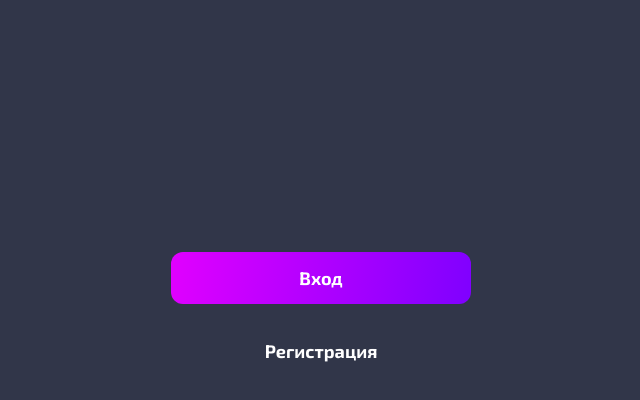
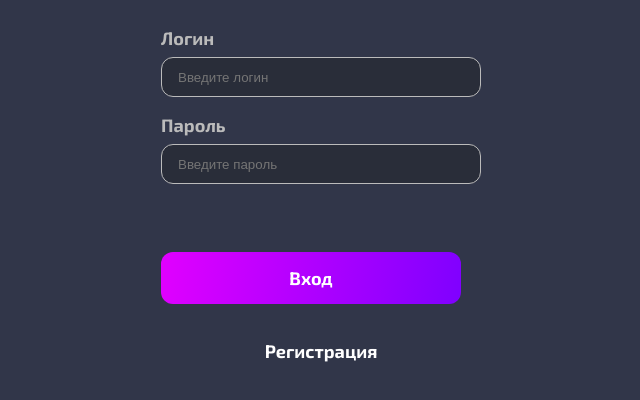
Before and after one commit to NSmolyakov/Impulse, a React app: page / in a window 1280 px wide. Shown: the part 370-770 px from the top of the page, without its empty margins (319-959 px from the left). Built offline with nearby package versions, Linux system fonts and the light colour scheme.

Commit message:
create new login page

```diff
--- a/src/app/App.css
+++ b/src/app/App.css
@@ -16,6 +16,10 @@ h2 {
   line-height: 22px;
 
   color: #BBBBBB;
+}
+
+label h2 {
+  line-height: 8px;
 }
 
 h3 {
--- a/src/app/components/LogIn/LogIn.css
+++ b/src/app/components/LogIn/LogIn.css
@@ -8,6 +8,15 @@
     align-self: flex-start;
     justify-self: center;
     margin-top: 180px;
+}
+
+.LogIn label,
+.LogIn input{
+    display: block;
+}
+
+.LogIn label{
+    margin-bottom: 24px;
 }
 
 .LogIn .Actions {
--- a/src/app/components/LogIn/LogIn.jsx
+++ b/src/app/components/LogIn/LogIn.jsx
@@ -11,6 +11,10 @@ function LogIn() {
         <img src={logo} alt='Mount' className='startLogo' />
         <h1 className='presentText'>Mount</h1>
       </div>
+      <div className='LoginData'>
+          <label><h2>Логин</h2><input type="text" placeholder="Введите логин"></input></label>
+          <label><h2>Пароль</h2><input type="password" placeholder="Введите пароль"></input></label>
+      </div>
 
       <div className='Actions'>
        <NavLink to='/messages'> <button>Вход</button> </NavLink>
--- a/src/app/components/Registration/Registration.css
+++ b/src/app/components/Registration/Registration.css
@@ -36,5 +36,5 @@
 }
 
 .Registration label{
-    margin-bottom: 16px;
+    margin-bottom: 24px;
 }
--- a/src/app/components/Registration/Registration.jsx
+++ b/src/app/components/Registration/Registration.jsx
@@ -12,10 +12,10 @@ function Registration() {
               <h1 className='presentText'>Регистрация</h1>
             </div>
             <form>
-            <label>Имя<input type="text" placeholder="Ваше Имя"></input></label>
-            <label>Логин<input type="text" placeholder="Придумайте логин"></input></label>
-            <label>Пароль<input type="password" placeholder="Придумайте пароль"></input></label>
-            <label>Повторите пароль<input type="password" placeholder="Повторите пароль"></input></label>
+            <label><h2>Имя</h2><input type="text" placeholder="Ваше Имя"></input></label>
+            <label><h2>Логин</h2><input type="text" placeholder="Придумайте логин"></input></label>
+            <label><h2>Пароль</h2><input type="password" placeholder="Придумайте пароль"></input></label>
+            <label><h2>Повторите пароль</h2><input type="password" placeholder="Повторите пароль"></input></label>
             </form>
 
             <div className='Actions'>
```
